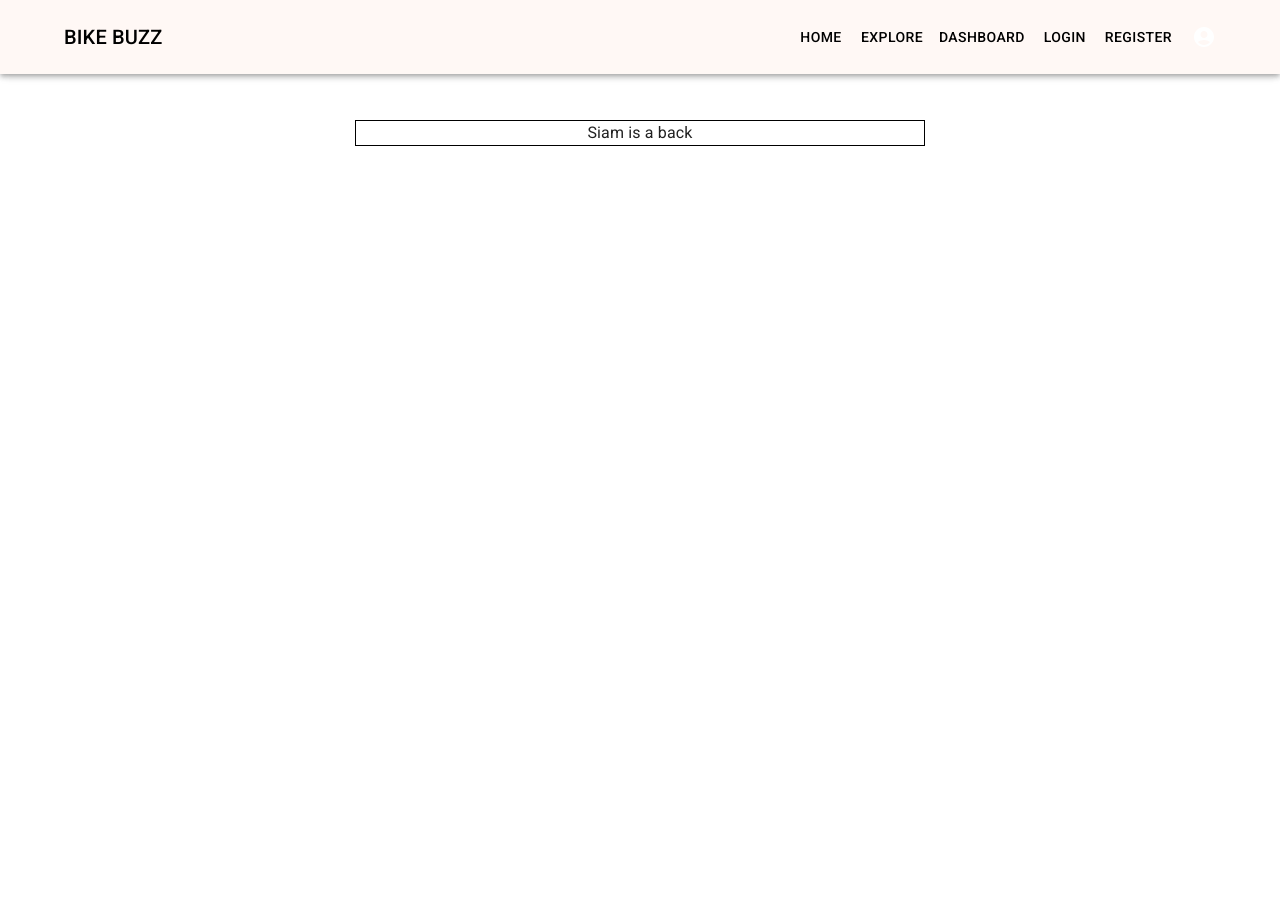
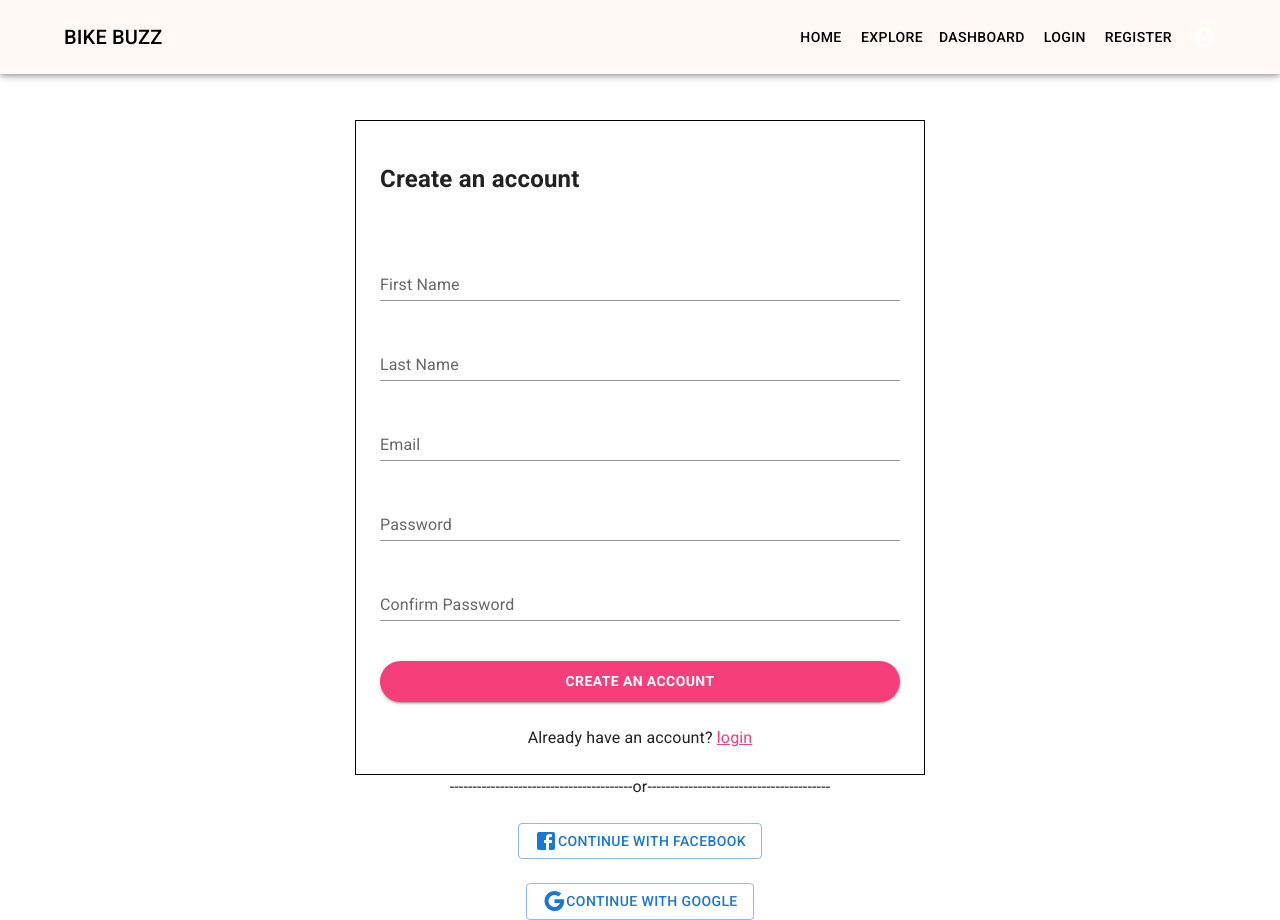
Before and after one commit to Saddaul-Siam/Jerins-parlour-client, a React (Create React App) app: page /register in a window 1280 px wide. Before the commit the page ends 800 px from the top, so only its background shows below. Built offline with nearby package versions, Linux system fonts and the light colour scheme.

Commit message:
added register page

```diff
--- a/src/Pages/Login/Register/Register.js
+++ b/src/Pages/Login/Register/Register.js
@@ -1,21 +1,44 @@
-import { Container, Typography } from '@mui/material';
+import { Button, Container, TextField, Typography } from '@mui/material';
 import { Box } from '@mui/system';
 import React from 'react';
+import { Link } from 'react-router-dom';
+import PrimaryButton from '../../../CoustomStyle/MuiButton';
 import Navigation from '../../Shared/Navigation/Navigation';
+import GoogleIcon from '@mui/icons-material/Google';
+import FacebookIcon from '@mui/icons-material/Facebook';
 
 const Register = () => {
   return (
     <Box>
       <Navigation />
-      <Container sx={{ width: '570px', border: '1px solid black',mt:15 }} >
+      <Container sx={{ width: '570px', border: '1px solid black', mt: 15 }} >
         <Box sx={{ display: 'flex', justifyContent: 'center', }}>
           <Box>
-            <Typography variant="body">
-              Siam is a back
+            <Typography sx={{ fontSize: 24, fontWeight: 700, py: 5 }}>
+              Create an account
             </Typography>
+            <TextField sx={{ width: "100%", my: 2 }} label="First Name" variant="standard" />
+            <TextField sx={{ width: "100%", my: 2 }} label="Last Name" variant="standard" />
+            <TextField sx={{ width: "100%", my: 2 }} label="Email" variant="standard" />
+            <TextField sx={{ width: "100%", my: 2 }} label="Password" variant="standard" />
+            <TextField sx={{ width: "100%", my: 2 }} label="Confirm Password" variant="standard" />
+            <PrimaryButton variant="contained" sx={{ width: "100%", my: 3 }} >Create an account</PrimaryButton>
+            <Box sx={{ display: 'flex', justifyContent: 'center' }}>
+              <Typography sx={{ fontSize: "16px", pb: 3 }}>
+                Already have an account? <Link style={{ color: '#F63E7B' }} to="/login">login</Link>
+              </Typography>
+            </Box>
           </Box>
         </Box>
       </Container>
+      <Box sx={{ display: 'flex', alignItems: 'center', flexDirection: 'column' }}>
+        <Typography sx={{ pb: 3 }}>
+          ----------------------------------------or----------------------------------------
+        </Typography>
+        <Button variant="outlined"><FacebookIcon/>  Continue with Facebook</Button>
+        <br />
+        <Button variant="outlined"><GoogleIcon/>  Continue with Google</Button>
+      </Box>
     </Box>
   );
 };
```
